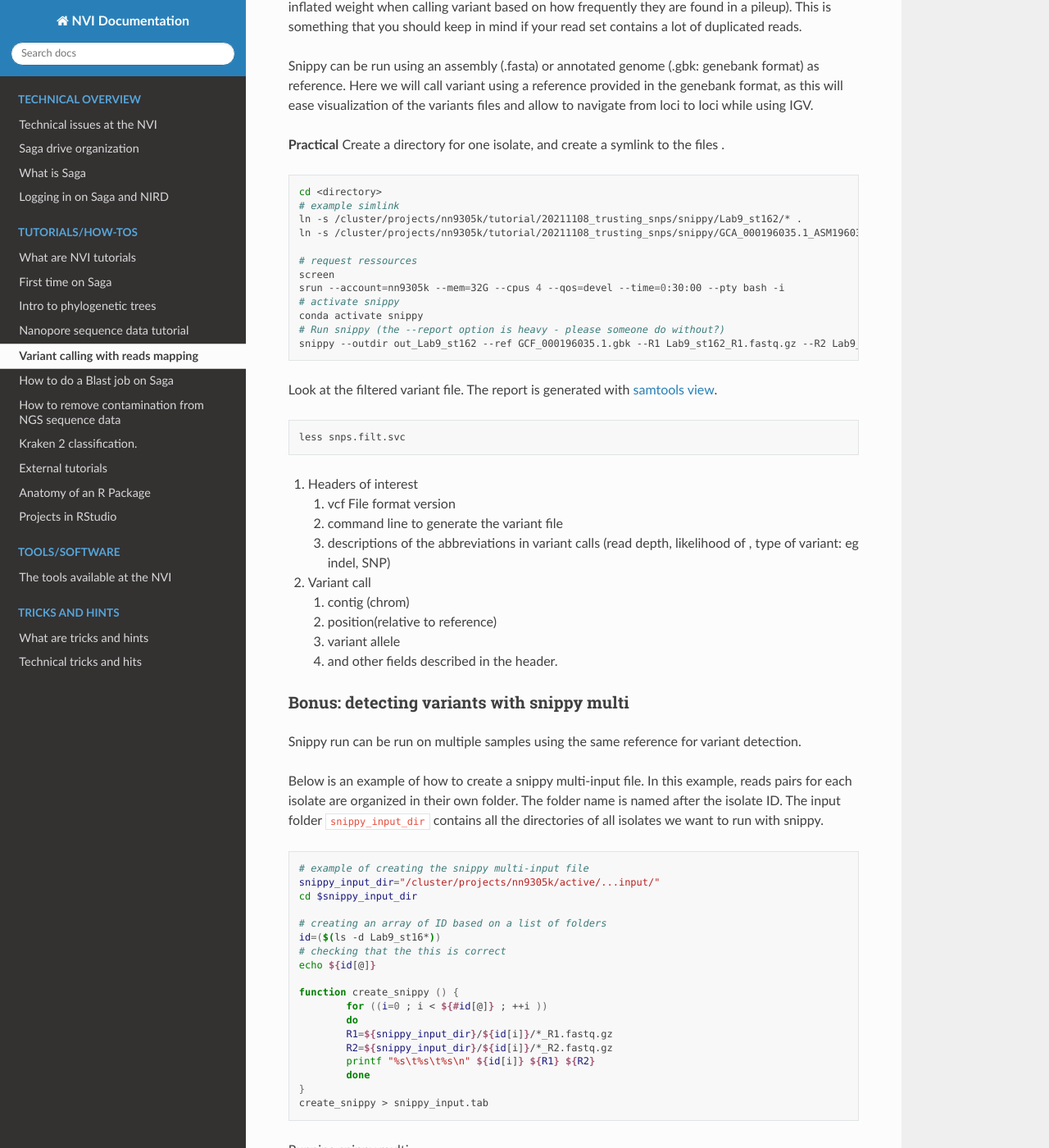
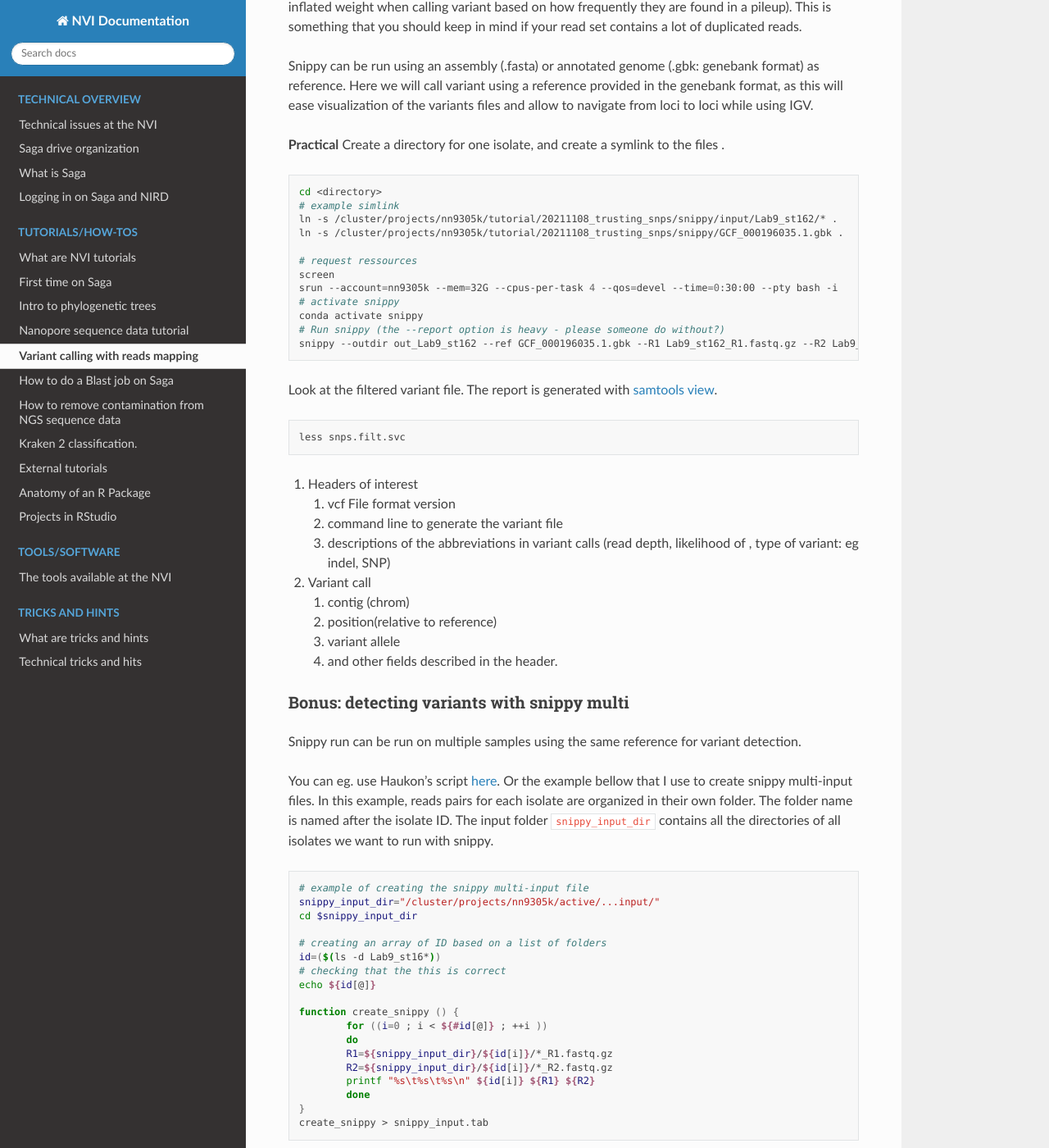
Before and after one commit to NorwegianVeterinaryInstitute/nvi-documentation, a Sphinx documentation site: the page built from docs/source/tutorials/Variant_calling_reads_mapping_trusting.md, in a window 1280 px wide and 1400 px high, scrolled down 8265 px. Shown: the whole window at 82% size. Built offline with Sphinx 7.4.7 and the Read the Docs theme 2.0.0, drawn with Linux system fonts in a browser that asks for light colours; pages that are not in the unit, such as notebooks, are missing from menus.

Commit message:
read to push

````diff
--- a/docs/source/tutorials/Variant_calling_reads_mapping_trusting.md
+++ b/docs/source/tutorials/Variant_calling_reads_mapping_trusting.md
@@ -192,12 +192,12 @@ Create a directory for one isolate, and create a symlink to the files .
 ```bash
 cd <directory>
 # example simlink
-ln -s /cluster/projects/nn9305k/tutorial/20211108_trusting_snps/snippy/Lab9_st162/* .
-ln -s /cluster/projects/nn9305k/tutorial/20211108_trusting_snps/snippy/GCA_000196035.1_ASM19603v1_genomic.fna
+ln -s /cluster/projects/nn9305k/tutorial/20211108_trusting_snps/snippy/input/Lab9_st162/* .
+ln -s /cluster/projects/nn9305k/tutorial/20211108_trusting_snps/snippy/GCF_000196035.1.gbk .
 
 # request ressources
 screen
-srun --account=nn9305k --mem=32G --cpus 4 --qos=devel --time=0:30:00 --pty bash -i
+srun --account=nn9305k --mem=32G --cpus-per-task 4 --qos=devel --time=0:30:00 --pty bash -i
 # activate snippy
 conda activate snippy
 # Run snippy (the --report option is heavy - please someone do without?)
@@ -222,7 +222,7 @@ less snps.filt.svc
 ### Bonus: detecting variants with snippy multi
 Snippy run can be run on multiple samples using the same reference for variant detection.
 
-Below is an example of how to create a snippy multi-input file. In this example, reads pairs for each isolate are organized in their own folder. The folder name is named after the isolate ID. The input folder `snippy_input_dir`  contains all the directories of all isolates we want to run with snippy.
+You can eg. use Haukon's script [here](https://github.com/NorwegianVeterinaryInstitute/ALPPACA/blob/master/bin/snippyfy.bash). Or the example bellow that I use to create snippy multi-input files. In this example, reads pairs for each isolate are organized in their own folder. The folder name is named after the isolate ID. The input folder `snippy_input_dir`  contains all the directories of all isolates we want to run with snippy.
 
 ```bash
 # example of creating the snippy multi-input file
````
Also changed, not shown: other parts of docs/source/tutorials/Variant_calling_reads_mapping_trusting.md (+1 -1 lines).
